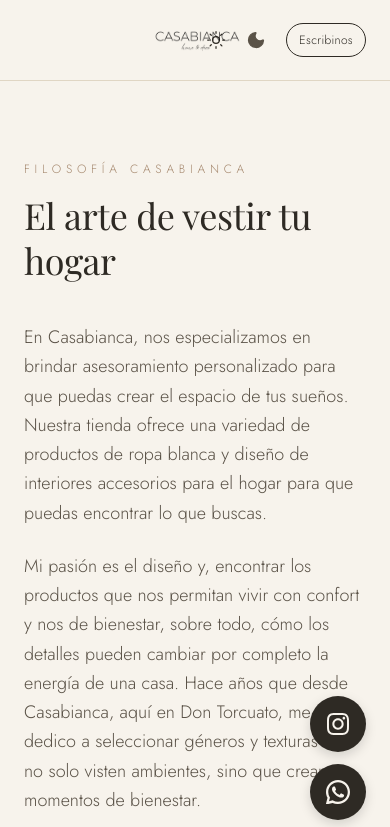
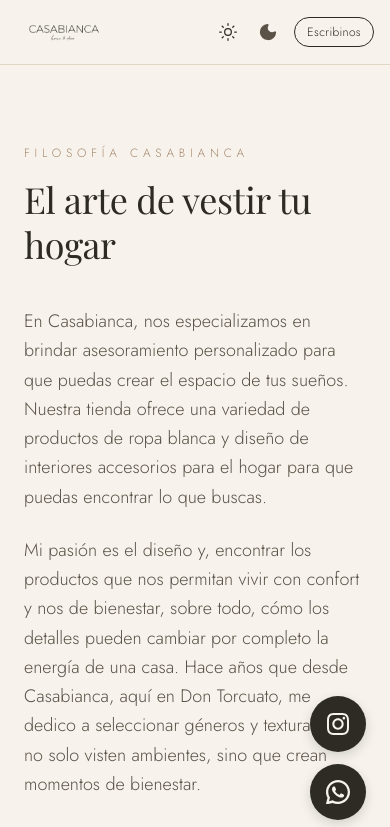
Before and after one commit to AMorenoPortas/casabianca, a Next.js app: page /filosofia in a window 390 px wide. Shown: the top 827 px of the page. Built offline with nearby package versions, Linux system fonts and the light colour scheme.

Commit message:
Header centered responsive mobile/desktop

```diff
--- a/app/components/Header.tsx
+++ b/app/components/Header.tsx
@@ -26,14 +26,11 @@
     return (
       <header className="sticky top-0 z-50" style={{ borderBottom: "1px solid var(--border-color)", background: "var(--background)" }}>
         <div className="mx-auto flex max-w-6xl items-center justify-between px-6 py-4">
-          {/* NAV DESKTOP */}
           <nav className="hidden items-center gap-8 text-sm tracking-wide md:flex" style={{ color: "var(--muted)" }}>
             {NAV_LINKS.map((l) => (
               <Link key={l.href} href={l.href} className="transition-colors hover:text-[#A6896F]">{l.label}</Link>
             ))}
           </nav>
-
-          {/* DERECHA */}
           <div className="flex items-center gap-3">
             <ThemeToggle />
             <a href="https://wa.me/541141952834" target="_blank" rel="noreferrer"
@@ -41,7 +38,6 @@
               style={{ border: "1px solid var(--foreground)", color: "var(--foreground)" }}>
               Escribinos
             </a>
-            {/* Hamburguesa solo mobile */}
             <button onClick={() => setMenuAbierto(!menuAbierto)}
               className="flex items-center justify-center rounded-full p-2 transition-colors md:hidden"
               style={{ color: "var(--foreground)" }} aria-label="Menú">
@@ -49,8 +45,6 @@
             </button>
           </div>
         </div>
-
-        {/* MENÚ MOBILE */}
         {menuAbierto && (
           <div className="md:hidden" style={{ borderTop: "1px solid var(--border-color)", background: "var(--background)" }}>
             <nav className="flex flex-col px-6 py-4 gap-1">
@@ -69,24 +63,37 @@
   }
 
   // variant === "centered"
+  // Mobile: logo a la izquierda + botones a la derecha (sin columna vacía)
+  // Desktop: grilla de 3 col con logo centrado
   return (
     <header className="sticky top-0 z-50" style={{ borderBottom: "1px solid var(--border-color)", background: "var(--background)" }}>
-      <div className="mx-auto grid max-w-6xl grid-cols-3 items-center px-6 py-4">
+      {/* MOBILE */}
+      <div className="flex items-center justify-between px-4 py-3 md:hidden">
+        <Link href="/">
+          <img src="/productos/logo/Caasabianca.jpeg" alt="Casabianca" className="h-10 w-auto mix-blend-multiply" />
+        </Link>
+        <div className="flex items-center gap-2">
+          <ThemeToggle />
+          <a href="https://wa.me/541141952834" target="_blank" rel="noreferrer"
+            className="rounded-full px-3 py-1.5 text-xs tracking-wide transition-all"
+            style={{ border: "1px solid var(--foreground)", color: "var(--foreground)" }}>
+            Escribinos
+          </a>
+        </div>
+      </div>
+
+      {/* DESKTOP */}
+      <div className="mx-auto hidden max-w-6xl grid-cols-3 items-center px-6 py-4 md:grid">
         <div />
         <div className="flex justify-center">
           <Link href="/">
-            <img src="/productos/logo/Caasabianca.jpeg" alt="Casabianca" className="h-12 w-auto mix-blend-multiply md:h-20" />
+            <img src="/productos/logo/Caasabianca.jpeg" alt="Casabianca" className="h-20 w-auto mix-blend-multiply" />
           </Link>
         </div>
         <div className="flex items-center justify-end gap-3">
           <ThemeToggle />
           <a href="https://wa.me/541141952834" target="_blank" rel="noreferrer"
-            className="hidden rounded-full px-5 py-2 text-sm tracking-wide transition-all sm:inline-block"
-            style={{ border: "1px solid var(--foreground)", color: "var(--foreground)" }}>
-            Escribinos
-          </a>
-          <a href="https://wa.me/541141952834" target="_blank" rel="noreferrer"
-            className="sm:hidden rounded-full px-3 py-2 text-xs tracking-wide transition-all"
+            className="rounded-full px-5 py-2 text-sm tracking-wide transition-all"
             style={{ border: "1px solid var(--foreground)", color: "var(--foreground)" }}>
             Escribinos
           </a>
```
